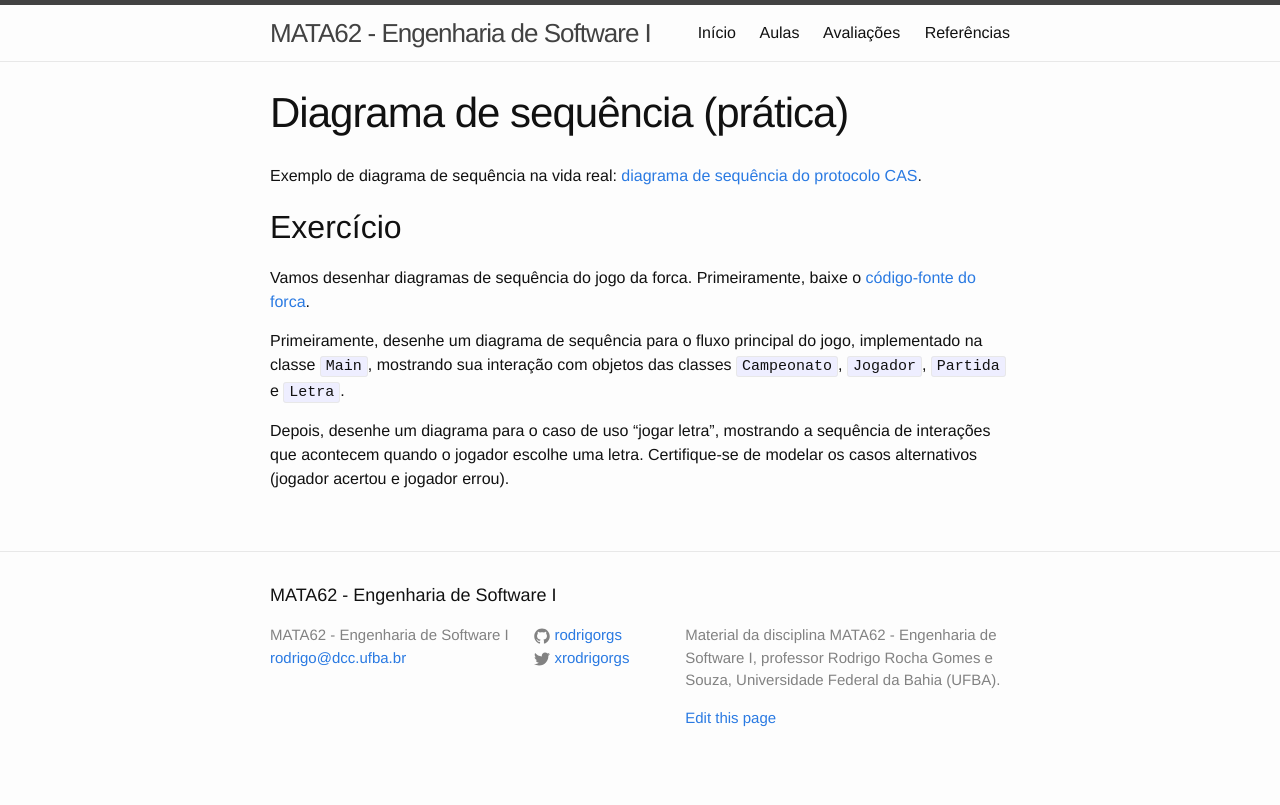
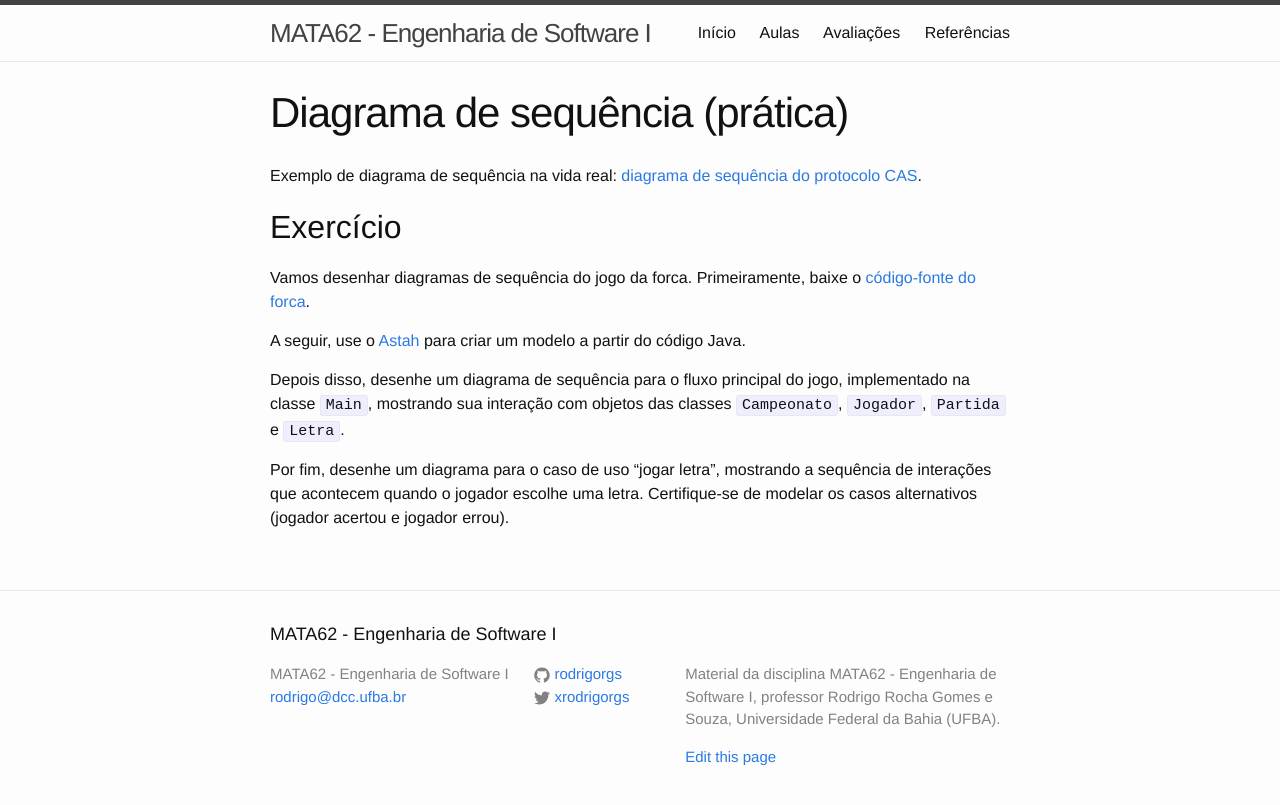
Before and after one commit to rodrigorgs/mata62-20161, a Jekyll site: the page built from aula-sequencia.md, in a window 1280 px wide. Shown: the top 805 px of the page. Built offline with Jekyll 4.4.1, drawn with Linux system fonts in a browser that asks for light colours.

Commit message:
Detalha roteiro de aula de diagrama de sequência.

```diff
--- a/aula-sequencia.md
+++ b/aula-sequencia.md
@@ -11,6 +11,8 @@ Exemplo de diagrama de sequência na vida real: [diagrama de sequência do proto
 
 Vamos desenhar diagramas de sequência do jogo da forca. Primeiramente, baixe o [código-fonte do forca]({{site.baseurl}}/files/forca.zip).
 
-Primeiramente, desenhe um diagrama de sequência para o fluxo principal do jogo, implementado na classe `Main`, mostrando sua interação com objetos das classes `Campeonato`, `Jogador`, `Partida` e `Letra`.
+A seguir, use o [Astah](astah.net) para criar um modelo a partir do código Java.
 
-Depois, desenhe um diagrama para o caso de uso "jogar letra", mostrando a sequência de interações que acontecem quando o jogador escolhe uma letra. Certifique-se de modelar os casos alternativos (jogador acertou e jogador errou).
+Depois disso, desenhe um diagrama de sequência para o fluxo principal do jogo, implementado na classe `Main`, mostrando sua interação com objetos das classes `Campeonato`, `Jogador`, `Partida` e `Letra`.
+
+Por fim, desenhe um diagrama para o caso de uso "jogar letra", mostrando a sequência de interações que acontecem quando o jogador escolhe uma letra. Certifique-se de modelar os casos alternativos (jogador acertou e jogador errou).
```
